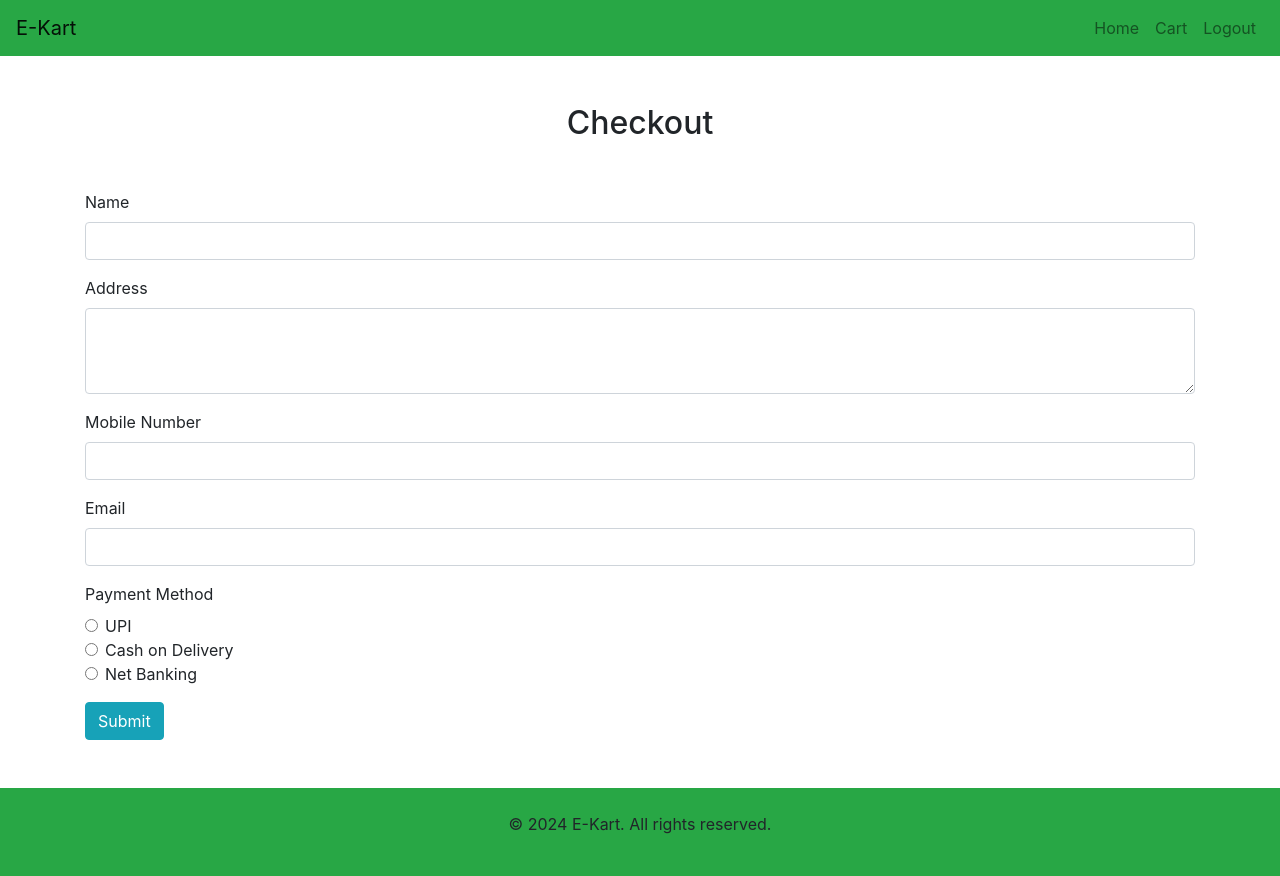
After one commit to JissmonJoshy/ecommerce, a Django app: page /Z_checkout in a window 1280 px wide. The commit adds this page. Run offline with Django 5.2, Linux system fonts and the light colour scheme; some libraries are stand-ins or nearby versions.

Commit message:
third commit

```diff
--- a/ecommerce_app/urls.py
+++ b/ecommerce_app/urls.py
@@ -30,5 +30,8 @@ urlpatterns = [
     path('category/<int:category_id>/', views.Z_products_category, name='Z_products_category'),
 
 
+    path('Z_add_cart/<int:product_id>/', views.Z_add_cart, name='Z_add_cart'),
+
+    path('Z_checkout', views.Z_checkout, name='Z_checkout'),
 
 ]
--- a/ecommerce_app/views.py
+++ b/ecommerce_app/views.py
@@ -216,8 +216,20 @@ def Z_products_category(request, category_id):
 
 
 @login_required(login_url='Z_homepage')
+def Z_add_cart(request, product_id):
+    product = get_object_or_404(Product, id=product_id)
+    cart_item, created = Cart.objects.get_or_create(user=request.user, prod=product)
+
+    if not created:
+        cart_item.quantity += 1
+        cart_item.save()
+
+    return redirect('Z_cart')
+
+
 def Z_cart(request):
     cart_items = Cart.objects.filter(user=request.user)
+    total = sum(item.total_price() for item in cart_items)
 
     if request.method == "POST":
         item_id = request.POST.get('item_id')
@@ -227,4 +239,8 @@ def Z_cart(request):
         cart_item.save()
         return redirect('Z_cart')
 
-    return render(request, 'Z_cart.html', {'cart_items': cart_items})
+    return render(request, 'Z_cart.html', {'cart_items': cart_items, 'total': total})
+
+
+def Z_checkout(request):
+    return render(request,'Z_checkout.html')
--- /dev/null
+++ b/template/Z_checkout.html
@@ -0,0 +1,99 @@
+<!DOCTYPE html>
+<html lang="en">
+
+<head>
+    <meta charset="UTF-8">
+    <meta name="viewport" content="width=device-width, initial-scale=1.0">
+    <title>Checkout - E-Kart</title>
+    <link href="https://stackpath.bootstrapcdn.com/bootstrap/4.5.2/css/bootstrap.min.css" rel="stylesheet">
+</head>
+
+<body>
+
+    <!-- Navbar -->
+    <nav class="navbar navbar-expand-lg navbar-light bg-success">
+        <a class="navbar-brand" href="{% url 'Z_homepage' %}">E-Kart</a>
+        <button class="navbar-toggler" type="button" data-toggle="collapse" data-target="#navbarNav"
+            aria-controls="navbarNav" aria-expanded="false" aria-label="Toggle navigation">
+            <span class="navbar-toggler-icon"></span>
+        </button>
+        <div class="collapse navbar-collapse" id="navbarNav">
+            <ul class="navbar-nav ml-auto">
+                <li class="nav-item">
+                    <a class="nav-link" href="{% url 'Z_user_homepage' %}">Home</a>
+                </li>
+                <li class="nav-item">
+                    <a class="nav-link" href="{% url 'Z_cart' %}">Cart</a>
+                </li>
+                <li class="nav-item">
+                    <a class="nav-link" href="{% url 'Z_logout' %}">Logout</a>
+                </li>
+            </ul>
+        </div>
+    </nav>
+
+    <!-- Checkout Section -->
+    <div class="container">
+        <h2 class="text-center my-5">Checkout</h2>
+        <form method="post" action="" onsubmit="orderPlaced()">
+            {% csrf_token %}
+            <div class="form-group">
+                <label for="name">Name</label>
+                <input type="text" class="form-control" id="name" name="name">
+            </div>
+            <div class="form-group">
+                <label for="address">Address</label>
+                <textarea class="form-control" id="address" name="address" rows="3" ></textarea>
+            </div>
+            <div class="form-group">
+                <label for="mobile">Mobile Number</label>
+                <input type="text" class="form-control" id="mobile" name="mobile" >
+            </div>
+            <div class="form-group">
+                <label for="email">Email</label>
+                <input type="email" class="form-control" id="email" name="email" >
+            </div>
+            <div class="form-group">
+                <label>Payment Method</label><br>
+                <div class="form-check">
+                    <input class="form-check-input" type="radio" name="payment_method" id="upi" value="UPI" required>
+                    <label class="form-check-label" for="upi">
+                        UPI
+                    </label>
+                </div>
+                <div class="form-check">
+                    <input class="form-check-input" type="radio" name="payment_method" id="cod" value="Cash on Delivery" required>
+                    <label class="form-check-label" for="cod">
+                        Cash on Delivery
+                    </label>
+                </div>
+                <div class="form-check">
+                    <input class="form-check-input" type="radio" name="payment_method" id="netbanking" value="Net Banking" required>
+                    <label class="form-check-label" for="netbanking">
+                        Net Banking
+                    </label>
+                </div>
+            </div>
+            <button type="submit" class="btn btn-info">Submit</button>
+        </form>
+    </div>
+
+    <!-- Footer -->
+    <footer class="bg-success text-center text-lg-start mt-5">
+        <div class="container p-4">
+            <p>&copy; 2024 E-Kart. All rights reserved.</p>
+        </div>
+    </footer>
+
+    <script>
+        function orderPlaced() {
+            alert("Your order is placed successfully!");
+        }
+    </script>
+
+    <script src="https://code.jquery.com/jquery-3.5.1.slim.min.js"></script>
+    <script src="https://cdn.jsdelivr.net/npm/@popperjs/core@2.5.4/dist/umd/popper.min.js"></script>
+    <script src="https://stackpath.bootstrapcdn.com/bootstrap/4.5.2/js/bootstrap.min.js"></script>
+</body>
+
+</html>
```
Also changed, not shown: template/Z_cart.html (+11 -7 lines), template/Z_products_category.html (+6 -1 lines).
